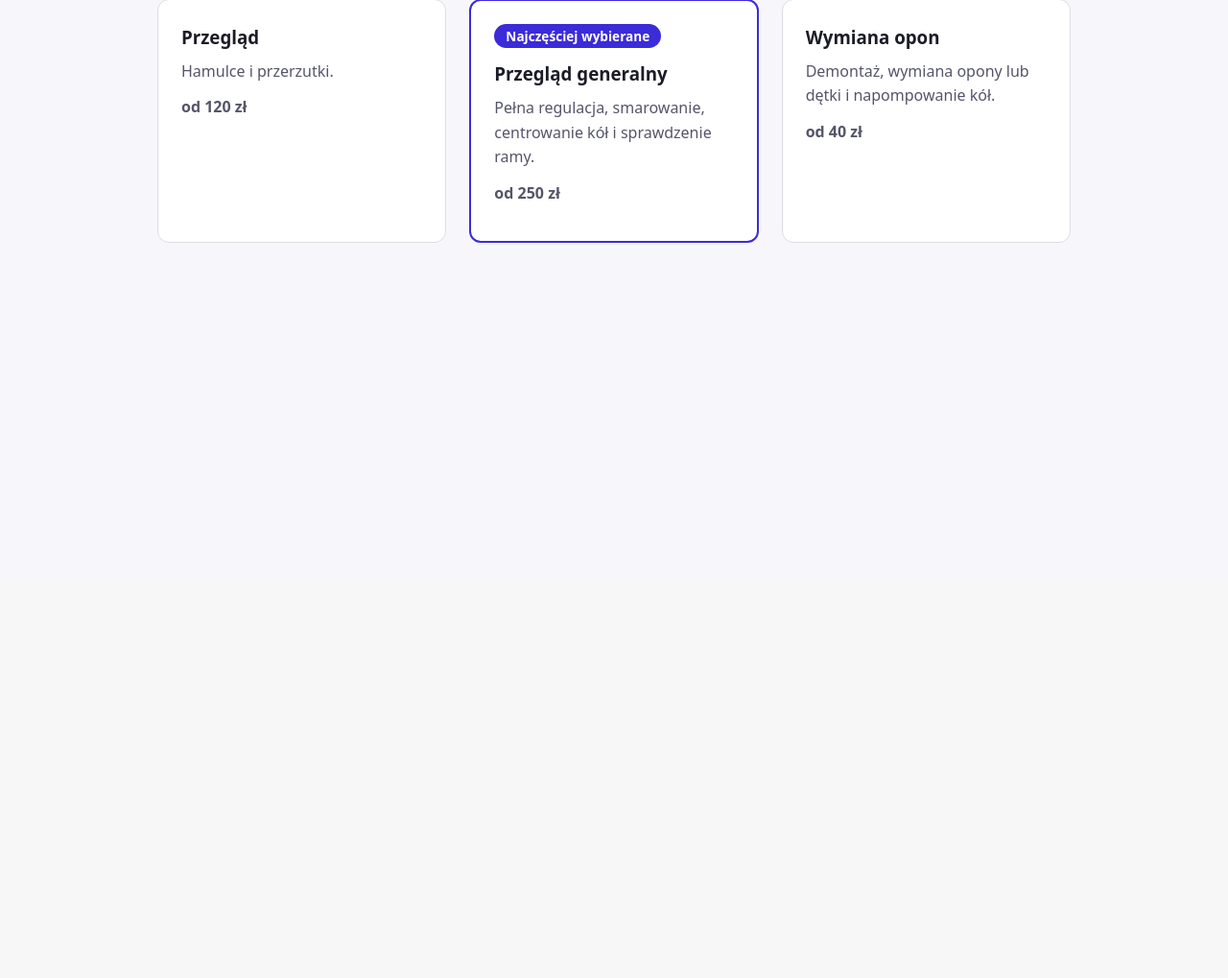
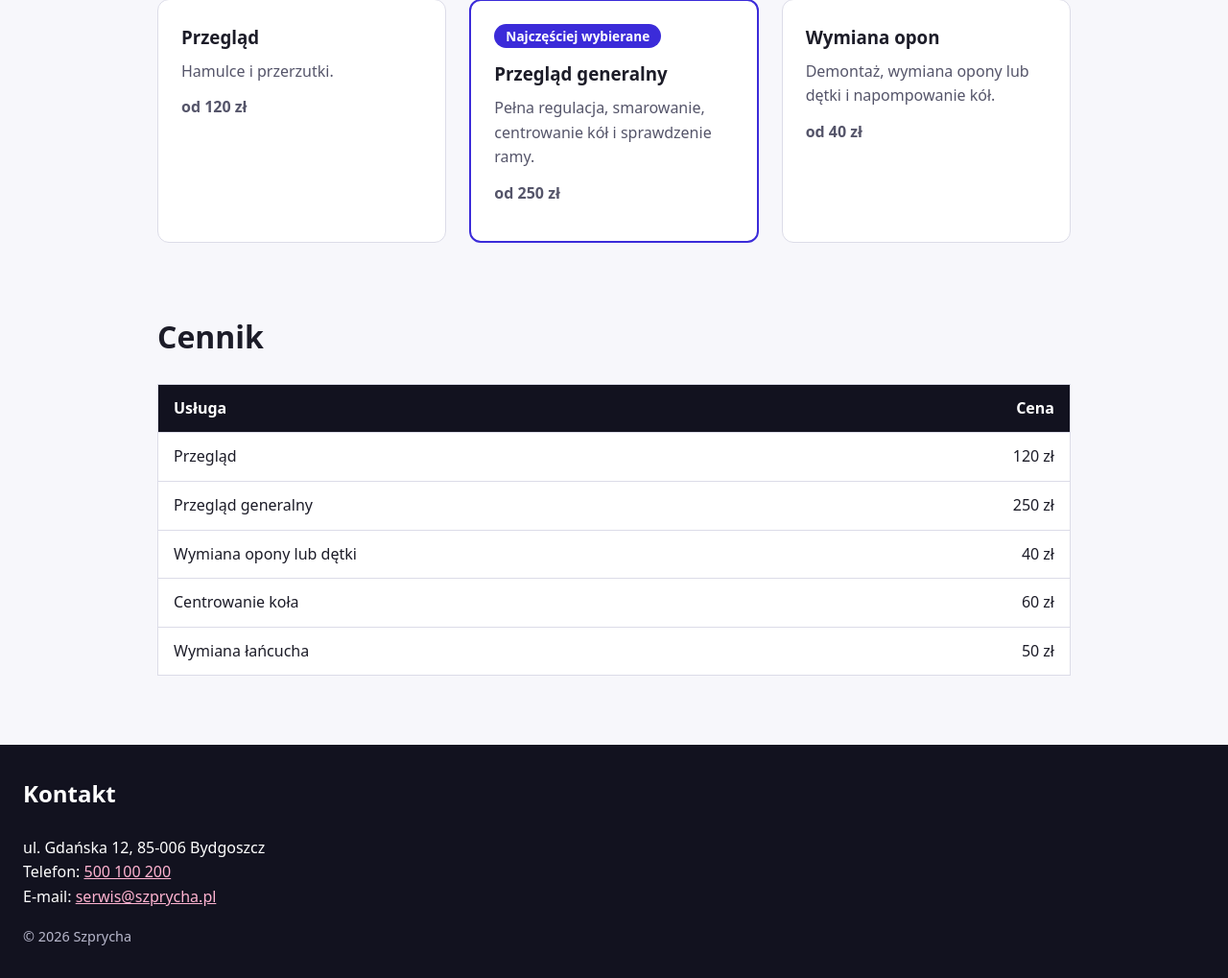
Before and after one commit to oliwiakramm/TIStronaRowery, a PHP site: page / in a window 1280 px wide. Shown: the part 195-1214 px from the top of the page at 96% size. Before the commit the page ends 448 px from the top, so only its background shows below. Run offline with PHP 8.4, Linux system fonts and the light colour scheme.

Commit message:
lab1: cennik i kontakt

```diff
--- a/index.html
+++ b/index.html
@@ -41,8 +41,51 @@
           </article>
         </div>
       </section>
-      <section id="cennik"></section>
+      <section id="cennik">
+        <h2>Cennik</h2>
+        <table class="price-table">
+          <caption class="visually-hidden">
+            Cennik usług serwisowych
+          </caption>
+          <thead>
+            <tr>
+              <th scope="col">Usługa</th>
+              <th scope="col" class="num">Cena</th>
+            </tr>
+          </thead>
+          <tbody>
+            <tr>
+              <td>Przegląd</td>
+              <td class="num">120 zł</td>
+            </tr>
+            <tr>
+              <td>Przegląd generalny</td>
+              <td class="num">250 zł</td>
+            </tr>
+            <tr>
+              <td>Wymiana opony lub dętki</td>
+              <td class="num">40 zł</td>
+            </tr>
+            <tr>
+              <td>Centrowanie koła</td>
+              <td class="num">60 zł</td>
+            </tr>
+            <tr>
+              <td>Wymiana łańcucha</td>
+              <td class="num">50 zł</td>
+            </tr>
+          </tbody>
+        </table>
+      </section>
     </main>
-    <footer id="kontakt"></footer>
+    <footer id="kontakt">
+      <h2>Kontakt</h2>
+      <address>
+        ul. Gdańska 12, 85-006 Bydgoszcz<br />
+        Telefon: <a href="tel:+48500100200">500 100 200</a><br />
+        E-mail: <a href="mailto:serwis@szprycha.pl">serwis@szprycha.pl</a>
+      </address>
+      <p class="copy">&copy; 2026 Szprycha</p>
+    </footer>
   </body>
 </html>
--- a/style.css
+++ b/style.css
@@ -135,3 +135,70 @@ a:focus-visible {
   transform: translateY(-6px);
   box-shadow: 0 12px 24px rgba(18, 18, 31, 0.18);
 }
+
+.price-table {
+  width: 100%;
+  border-collapse: collapse;
+  background: var(--card-bg);
+  border: 1px solid var(--border);
+}
+.price-table th,
+.price-table td {
+  padding: 12px 16px;
+  border-bottom: 1px solid var(--border);
+  text-align: left;
+}
+.price-table thead th {
+  background: var(--dark);
+  color: #fff;
+}
+.num {
+  text-align: right;
+}
+.price-table th.num,
+.price-table td.num {
+  text-align: right;
+}
+
+footer {
+  max-width: none;
+  margin-top: 48px;
+  padding: 32px 24px;
+  background: var(--dark);
+  color: #fff;
+}
+footer h2 {
+  font-size: 1.5rem;
+}
+footer address {
+  font-style: normal;
+}
+footer a {
+  color: #ffb3d1;
+}
+footer a:hover {
+  color: #fff;
+}
+.copy {
+  margin: 16px 0 0;
+  color: #b8b8cc;
+  font-size: 0.9rem;
+}
+
+@media (max-width: 600px) {
+  .site-header {
+    flex-direction: column;
+    gap: 8px;
+  }
+  .menu {
+    flex-direction: column;
+    align-items: center;
+    gap: 8px;
+  }
+}
+
+@media (prefers-reduced-motion: reduce) {
+  .card {
+    transition: none;
+  }
+}
```
